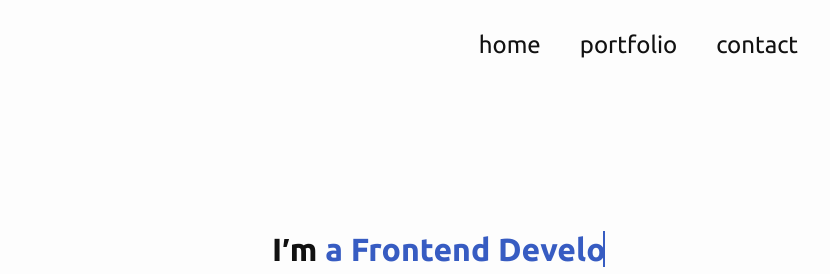
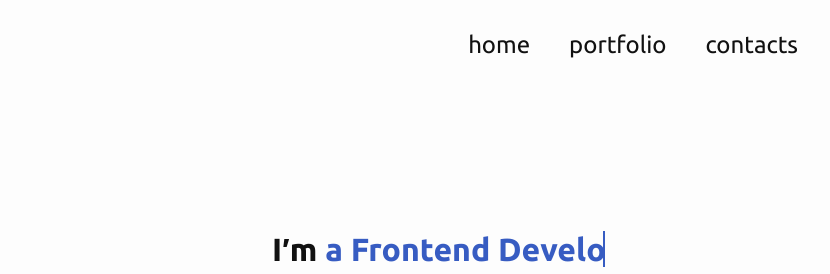
Before and after one commit to justMikhail/my-portfolio, a website: page source/index.html in a window 1280 px wide. Shown: the top 274 px of the page, 450-1280 px from the left. Drawn offline with nearby package versions, Linux system fonts and the light colour scheme; files that its build step writes are made by us from their sources.

Commit message:
Fix spelling

```diff
--- a/source/index.html
+++ b/source/index.html
@@ -54,7 +54,7 @@
             <ul class="nav__list">
               <li class="nav__item"><a class="nav__link goto-block" data-goto=".about-me" href="#">home</a></li>
               <li class="nav__item"><a class="nav__link goto-block" data-goto=".portfolio" href="#">portfolio</a></li>
-              <li class="nav__item"><a class="nav__link goto-block" data-goto=".contacts" href="#">contact</a></li>
+              <li class="nav__item"><a class="nav__link goto-block" data-goto=".contacts" href="#">contacts</a></li>
             </ul>
           </div>
         </nav>
```
Also changed, not shown: Readme.md.
